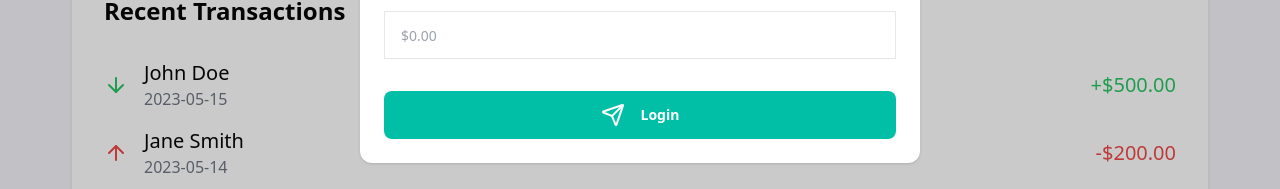
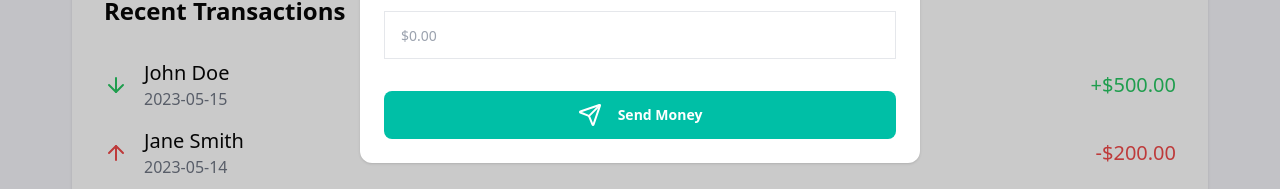
Before and after one commit to edidiesky/faceioSvelteApp, a SvelteKit app: page /dashboard in a window 1280 px wide. Both pictures are taken after a click on the button "Send Money". Shown: the part 447-636 px from the top of the page. Built offline with nearby package versions, Linux system fonts and the light colour scheme.

Commit message:
Made the transfer modal fixes

```diff
--- a/src/components/TransferModal.svelte
+++ b/src/components/TransferModal.svelte
@@ -16,7 +16,7 @@
   class="bg-[#1818183a] fixed top-0 left-0 z-40 min-h-[100vh] w-full flex items-center justify-center"
 >
   <div
-    class="w-full p-6 bg-white md:w-[560px] shadow rounded-xl flex flex-col gap-8"
+    class="w-[95%] p-6 bg-white md:w-[560px] shadow rounded-xl flex flex-col gap-8"
     transition:fly={{ y: 200, duration: 600 }}
     style="opacity: {modal ? 1 : 0}"
   >
@@ -57,7 +57,7 @@
         class="px-8 py-3 w-full hover:opacity-40 font-semibold text-sm rounded-lg bg-[#00BFA6] text-white flex items-center justify-center gap-4"
       >
         <SendIcon width={2} height={2} />
-        Login
+        Send Money
       </button>
     </div>
   </div>
```
